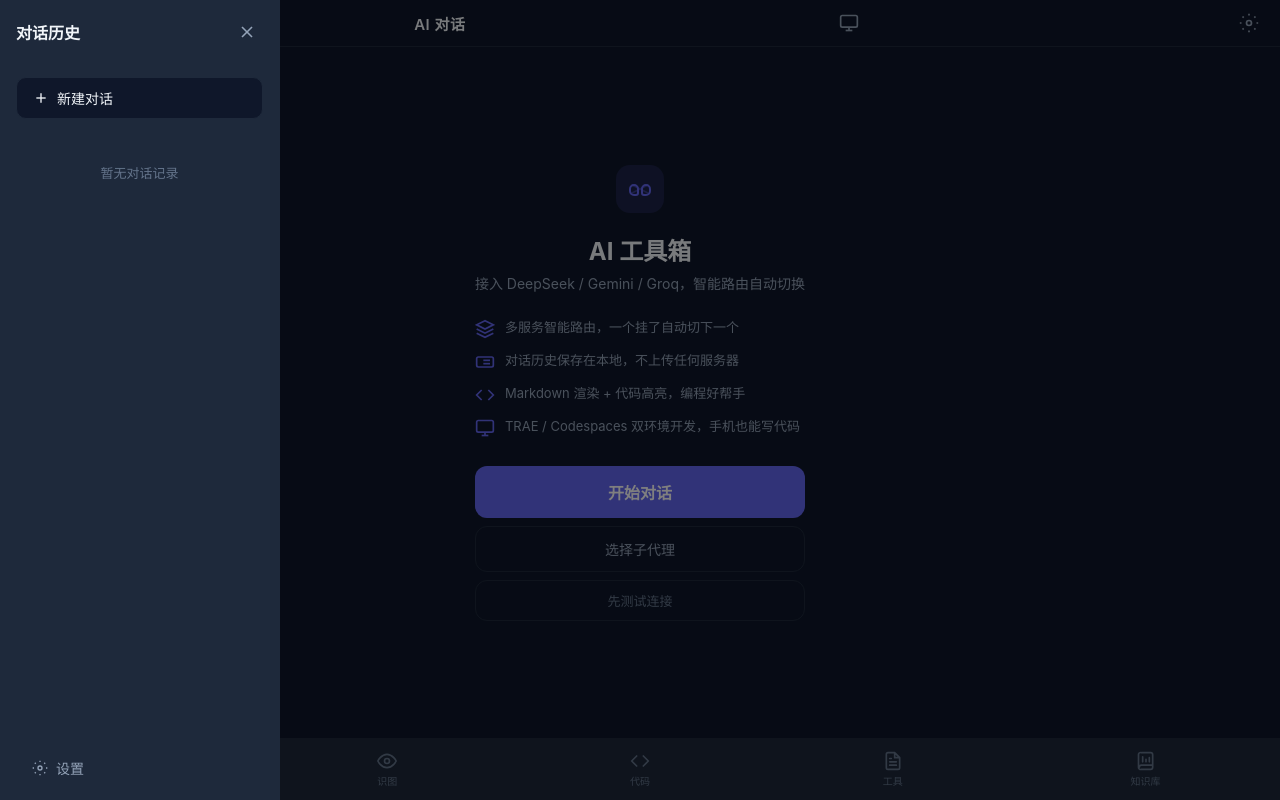
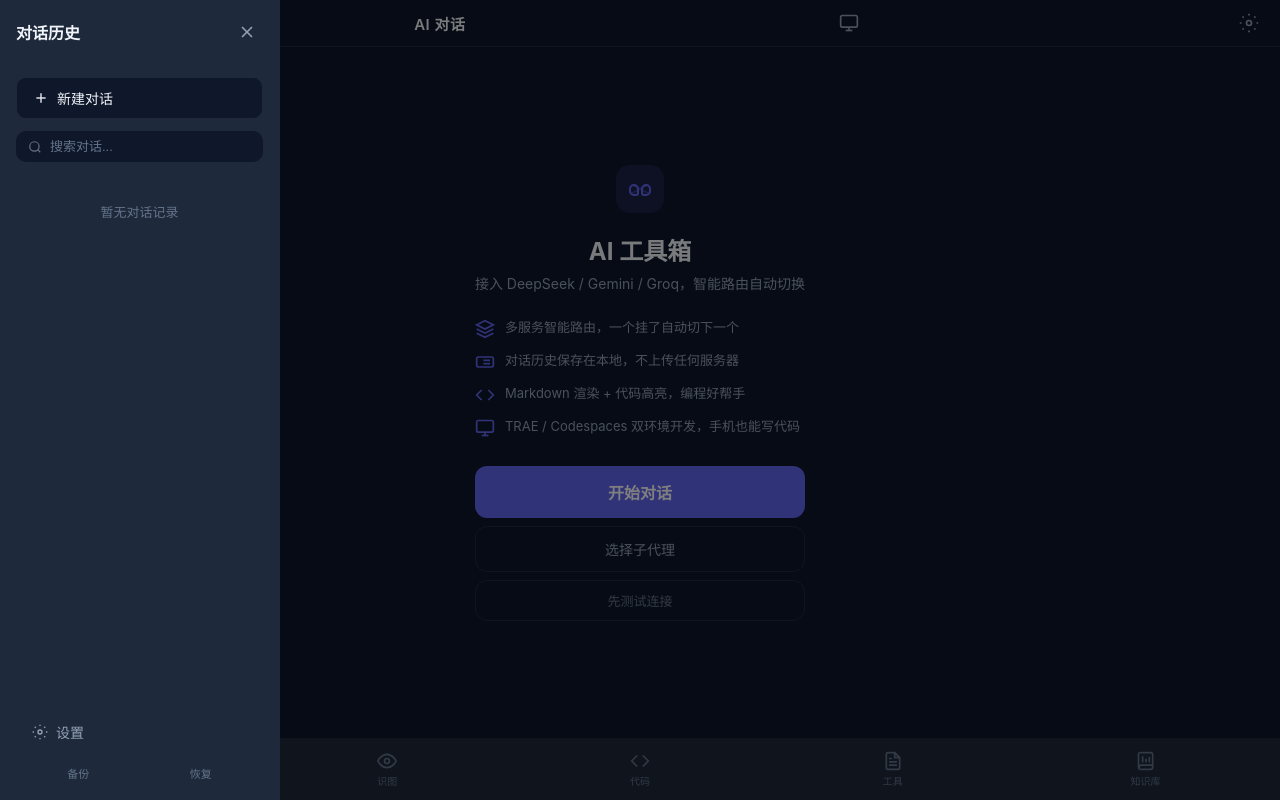
Before and after one commit to qingluan-studio/momiqi, a Vue app: page / in a window 1280 px wide. Both pictures are taken after a click on the button 31 px from the left and 23 px from the top of the page. Built offline with nearby package versions, Linux system fonts and the light colour scheme.

Commit message:
feat: PWA离线支持+侧边栏对话搜索+数据备份导出/导入

```diff
--- a/index.html
+++ b/index.html
@@ -3,13 +3,21 @@
   <head>
     <meta charset="UTF-8" />
     <meta name="viewport" content="width=device-width, initial-scale=1.0, maximum-scale=1.0, user-scalable=no" />
-    <meta name="theme-color" content="#0f172a" />
+    <meta name="theme-color" content="#6366f1" />
     <meta name="apple-mobile-web-app-capable" content="yes" />
     <meta name="apple-mobile-web-app-status-bar-style" content="black-translucent" />
+    <meta name="apple-mobile-web-app-title" content="AI Kit" />
+    <link rel="manifest" href="/momiqi/manifest.json" />
+    <link rel="icon" type="image/svg+xml" href="/momiqi/icon.svg" />
     <title>AI 工具箱</title>
   </head>
   <body>
     <div id="app"></div>
     <script type="module" src="/src/main.ts"></script>
+    <script>
+      if ('serviceWorker' in navigator) {
+        navigator.serviceWorker.register('/momiqi/sw.js')
+      }
+    </script>
   </body>
 </html>
--- a/src/components/Sidebar.vue
+++ b/src/components/Sidebar.vue
@@ -1,8 +1,9 @@
 <script setup lang="ts">
+import { ref, computed } from 'vue'
 import type { ChatSession } from '../types'
 import { formatTime, truncateText } from '../utils/markdown'
 
-defineProps<{
+const props = defineProps<{
   chat: ReturnType<typeof import('../stores/chat').useChat>
   sessions: ChatSession[]
   currentId: string
@@ -15,6 +16,55 @@
   delete: [id: string]
   newChat: []
 }>()
+
+const search = ref('')
+const fileInput = ref<HTMLInputElement | null>(null)
+
+const filteredSessions = computed(() => {
+  if (!search.value.trim()) return props.sessions
+  const q = search.value.toLowerCase()
+  return props.sessions.filter(s =>
+    s.title.toLowerCase().includes(q) ||
+    s.messages.some(m => m.content.toLowerCase().includes(q))
+  )
+})
+
+function exportData() {
+  const data: Record<string, unknown> = {}
+  for (let i = 0; i < localStorage.length; i++) {
+    const key = localStorage.key(i)
+    if (key) data[key] = JSON.parse(localStorage.getItem(key) || 'null')
+  }
+  const blob = new Blob([JSON.stringify(data, null, 2)], { type: 'application/json' })
+  const url = URL.createObjectURL(blob)
+  const a = document.createElement('a')
+  a.href = url
+  a.download = `ai-toolkit-backup-${new Date().toISOString().slice(0,10)}.json`
+  a.click()
+  URL.revokeObjectURL(url)
+}
+
+function importData() {
+  fileInput.value?.click()
+}
+
+function handleImport(e: Event) {
+  const file = (e.target as HTMLInputElement).files?.[0]
+  if (!file) return
+  const reader = new FileReader()
+  reader.onload = () => {
+    try {
+      const data = JSON.parse(reader.result as string)
+      for (const [key, value] of Object.entries(data)) {
+        localStorage.setItem(key, JSON.stringify(value))
+      }
+      location.reload()
+    } catch {
+      alert('文件格式错误')
+    }
+  }
+  reader.readAsText(file)
+}
 </script>
 
 <template>
@@ -35,9 +85,16 @@
       新建对话
     </button>
 
+    <div class="search-box">
+      <svg width="14" height="14" viewBox="0 0 24 24" fill="none" stroke="currentColor" stroke-width="2">
+        <circle cx="11" cy="11" r="8" /><line x1="21" y1="21" x2="16.65" y2="16.65" />
+      </svg>
+      <input v-model="search" placeholder="搜索对话..." class="search-input" />
+    </div>
+
     <div class="session-list">
       <div
-        v-for="s in sessions"
+        v-for="s in filteredSessions"
         :key="s.id"
         class="session-item"
         :class="{ active: s.id === currentId }"
@@ -58,8 +115,8 @@
           </svg>
         </button>
       </div>
-      <div v-if="sessions.length === 0" class="empty-list">
-        暂无对话记录
+      <div v-if="filteredSessions.length === 0" class="empty-list">
+        {{ search ? '无匹配结果' : '暂无对话记录' }}
       </div>
     </div>
 
@@ -71,6 +128,17 @@
         </svg>
         设置
       </button>
+      <div class="backup-row">
+        <button class="backup-btn" @click="exportData">备份</button>
+        <button class="backup-btn" @click="importData">恢复</button>
+        <input
+          ref="fileInput"
+          type="file"
+          accept=".json"
+          style="display:none"
+          @change="handleImport"
+        />
+      </div>
     </div>
   </aside>
 </template>
@@ -136,6 +204,28 @@
 .new-chat-btn:active {
   border-color: var(--accent);
 }
+
+.search-box {
+  display: flex;
+  align-items: center;
+  gap: 8px;
+  margin: 0 16px 8px;
+  padding: 8px 12px;
+  border-radius: 10px;
+  background: var(--bg-primary);
+  color: var(--text-tertiary);
+}
+
+.search-input {
+  flex: 1;
+  border: none;
+  background: transparent;
+  color: var(--text-primary);
+  font-size: 13px;
+  outline: none;
+}
+
+.search-input::placeholder { color: var(--text-tertiary); }
 
 .session-list {
   flex: 1;
@@ -226,4 +316,24 @@
 .footer-btn:active {
   background: var(--bg-hover);
 }
+
+.backup-row {
+  display: flex;
+  gap: 6px;
+  margin-top: 6px;
+  padding: 0 4px;
+}
+
+.backup-btn {
+  flex: 1;
+  padding: 6px 10px;
+  border-radius: 8px;
+  border: 1px solid var(--border-color);
+  background: transparent;
+  color: var(--text-tertiary);
+  font-size: 11px;
+  cursor: pointer;
+}
+
+.backup-btn:active { border-color: var(--accent); color: var(--accent); }
 </style>
```
Also changed, not shown: public/sw.js (added, +19 -0 lines), public/icon.svg (added), public/manifest.json (added).
